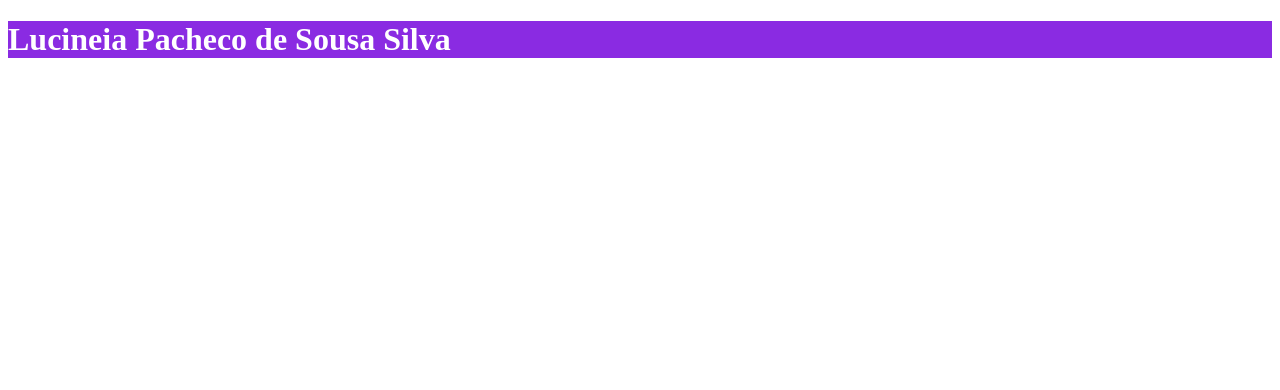
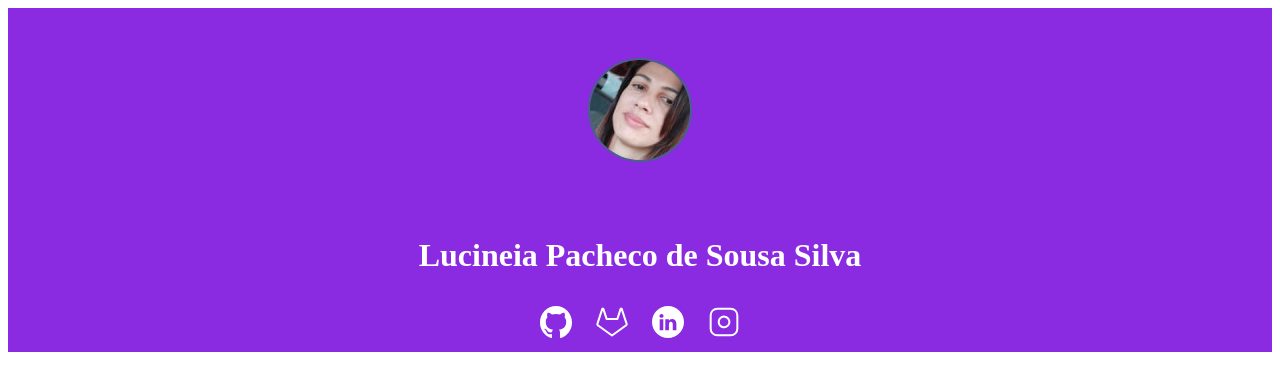
Before and after one commit to lucineiasilva/curriculo, a plain HTML site: page index.html in a window 1280 px wide. Drawn offline with Linux system fonts and the light colour scheme.

Commit message:
Aula 15-02

```diff
--- /dev/null
+++ b/Currículo de Lucineia Pacheco de Sousa Silva_files/estilo.css
@@ -0,0 +1,16 @@
+.título {
+    color:#FFFFFF;
+
+}
+
+.cabecalho  {
+
+     background-color: blueviolet;
+    text-align: center;
+}
+
+.perfil{
+    border: 2px solid #486288;
+    border-radius: 50%;
+
+}
--- /dev/null
+++ b/estilo.css
@@ -0,0 +1,22 @@
+.título {
+    color:#FFFFFF;
+
+}
+
+.cabecalho  {
+
+     background-color: blueviolet;
+    text-align: center;
+}
+
+.perfil{
+    border: 2px solid #486288;
+    border-radius: 50%;
+    margin: 50px;
+
+}
+
+    .redesociais img {
+
+        padding: 10px;
+    }
--- a/index.html
+++ b/index.html
@@ -3,14 +3,20 @@
 <html lang="pt-br">
         <meta charset="utf-8">
         <title> Currículo de Lucineia Pacheco de Sousa Silva</title>
-        <style>
-            .título {
-                color: white;
-                background-color: blueviolet;
-            }
-        </style>
+        <link rel="stylesheet" href="estilo.css">
     </head>
     <body>
+       <div class="cabecalho">
+        <img src="Neia.jpg"  alt="Foto de Lucineia" class="perfil"
+        whidth="100" height="100">
         <h1 class="título"> Lucineia Pacheco de Sousa Silva</h1>
+        <div class="redesociais">
+            <img src="github.svg" alt="Ícone do Github">
+            <img src="gitlab.svg" alt="Ícone do Gitlab">
+            <img src="linkedin.svg" alt="Ícone do linkedin">
+            <img src="instagram.svg" alt="Ícone do instagram">
+            <div>
+
+
     </body>
 </html>
```
Also changed, not shown: Currículo de Lucineia Pacheco de Sousa Silva.html (added, +52 -0 lines), Currículo de Lucineia Pacheco de Sousa Silva_files/Neia.jpg (added), Neia.jpg (added), Rectangle 4.png (added), fundo.png (added), github.svg (added), gitlab.svg (added), instagram.svg (added), linkedin.svg (added).
